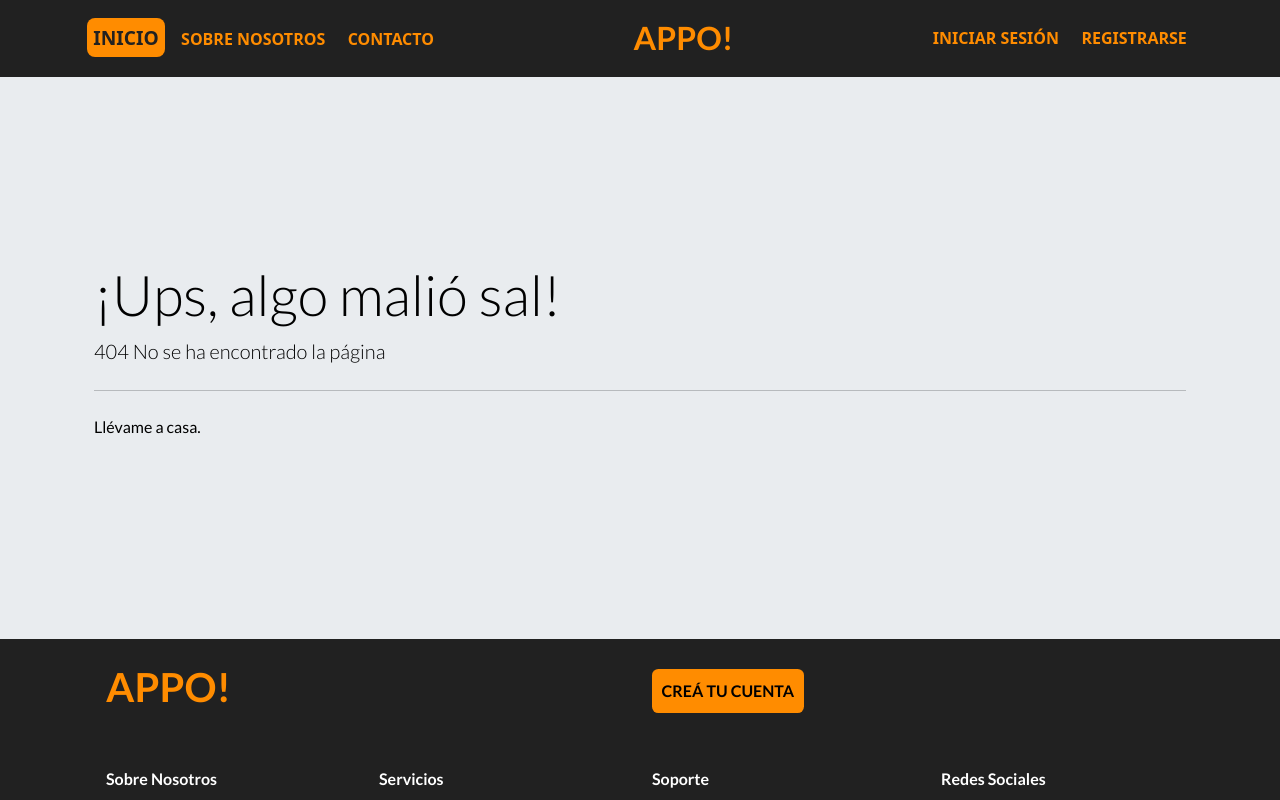
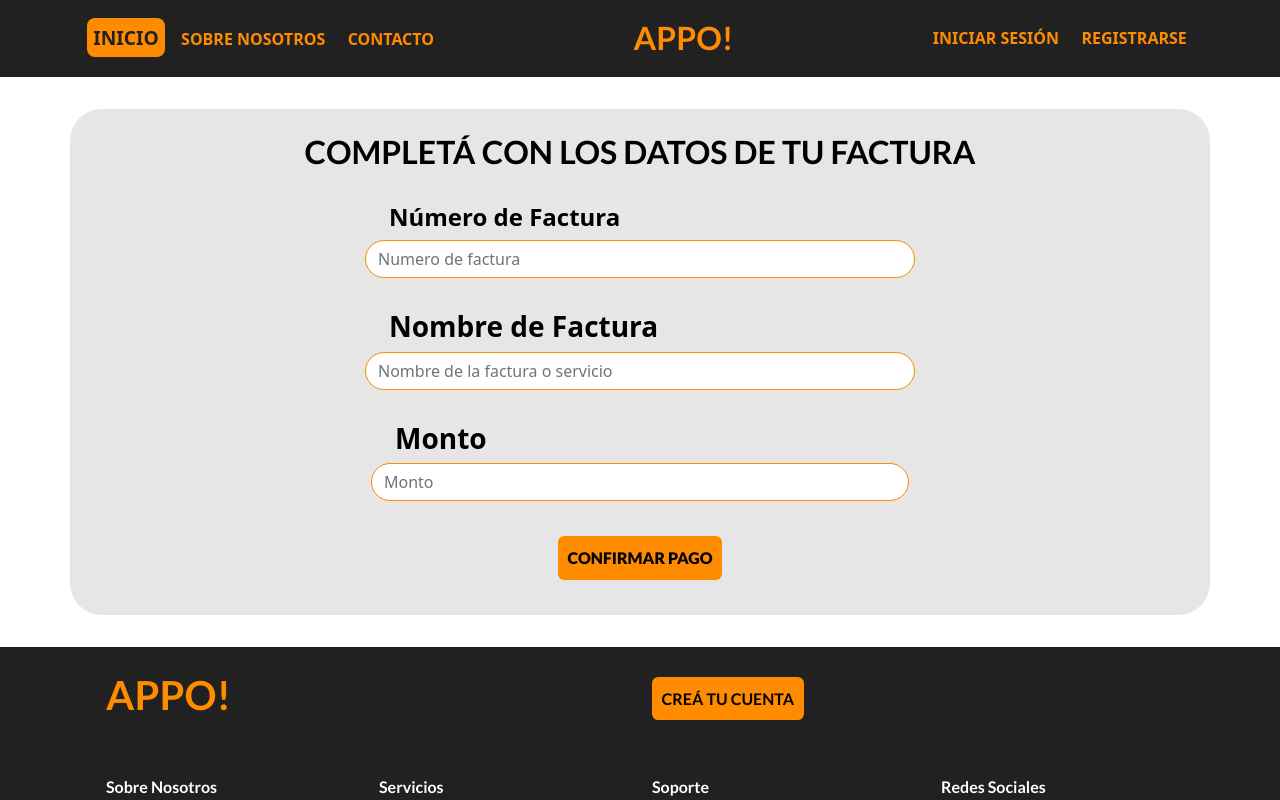
Before and after one commit to pgPilfs/pil-money-g4c-pil-money-g4c, an Angular app in the folder frontend/: page /pay-services-detail in a window 1280 px wide. Shown: the top 800 px of the page. Built offline with nearby package versions, Linux system fonts and the light colour scheme.

Commit message:
componente pagar servicio en detalle

```diff
--- a/frontend/src/app/app-routing.module.ts
+++ b/frontend/src/app/app-routing.module.ts
@@ -14,6 +14,7 @@
  { path: 'ingreso-money', loadChildren: () => import('./modules/pages/wallet/ingreso-money/ingreso-money.module').then(m => m.IngresoMoneyModule)},
  { path: 'pay-services', loadChildren: () => import('./modules/pages/wallet/pay-services/pay-services.module').then(m => m.PayServicesModule)},
  { path: 'inversion', loadChildren: () => import('./modules/pages/wallet/inversion/inversion.module').then(m => m.InversionModule)},
+ { path: 'pay-services-detail', loadChildren: () => import('./modules/pages/wallet/pay-services-detail/pay-services-detail.module').then(m => m.PayServicesDetailModule)},
  { path: '**', loadChildren: () => import('./modules/pages/not-found/not-found.module').then(m => m.NotFoundModule)}];
 
 @NgModule({
--- /dev/null
+++ b/frontend/src/app/modules/pages/wallet/pay-services-detail/pay-services-detail-routing.module.ts
@@ -0,0 +1,11 @@
+import { NgModule } from '@angular/core';
+import { RouterModule, Routes } from '@angular/router';
+import { PayServicesDetailComponent } from './pay-services-detail.component';
+
+const routes: Routes = [{ path: '', component: PayServicesDetailComponent }];
+
+@NgModule({
+  imports: [RouterModule.forChild(routes)],
+  exports: [RouterModule]
+})
+export class PayServicesDetailRoutingModule { }
--- /dev/null
+++ b/frontend/src/app/modules/pages/wallet/pay-services-detail/pay-services-detail.component.css
@@ -0,0 +1,89 @@
+h4{
+    color: black;
+}
+
+.button {
+    background-color: #ff8c00;
+    transition: all .2s ease;
+}
+
+
+nav {
+    background-color: #696969;
+}
+
+/***************************  GENERAL UTILITIES  *****************************/
+
+a {
+    margin: .3rem;
+    padding: .4rem;
+    text-transform: uppercase;
+    font-size: 1rem;
+    font-weight: 700;
+    color: #c26e08;
+    text-decoration: none;
+    transition: all .1s;
+    border-radius: .5rem;
+}
+
+/***************************  NAVBAR  *****************************/
+
+
+a:hover , .navbtns a:hover {
+    color: #212121;
+    background-color: #FB8F07;
+}
+.navbtns .bot_seleccionado:hover {
+    color: #fff;
+    background-color: #ff8c00;
+}
+
+body{
+    background-color: rgb(245, 243, 243);
+}
+
+
+.container {
+    margin-top: 2rem;
+    margin-bottom: 2rem;
+    display: flex;
+    flex-direction: column;
+    justify-content: center;
+    background-color: #e6e6e6;
+    border-radius: 2rem;
+}
+p, label {
+    color: #000;
+    font-weight: bolder;
+    text-align: center;
+}
+
+h1{
+    color: black;
+}
+input {
+    border-color: #FB8F07;
+    border-radius: 4rem;
+    transition: all .3s ease;
+}
+input:focus {
+    border-color: #f89f33;
+    box-shadow: 0 0rem .5rem #f89f33;
+}
+
+p{
+    color: black;
+}
+
+h4{
+    color: black;
+}
+
+.button {
+    background-color: #ff8c00;
+    transition: all .2s ease;
+}
+
+#tablaDeServicios{
+
+}
--- /dev/null
+++ b/frontend/src/app/modules/pages/wallet/pay-services-detail/pay-services-detail.component.html
@@ -0,0 +1,54 @@
+<div>
+
+        <div class="login container p-3">
+            <div class="row">
+                <div class="d-inline-flex p-2 bd-highlight justify-content-center">
+                    <p class="h2">COMPLETÁ CON LOS DATOS DE TU FACTURA</p>
+                </div>
+            </div>
+
+
+
+            <div class="row justify-content-center">
+                <div class="col-6 p-2 m-2">
+                    <label for="nroFac" class="form-label h4 px-4">Número de Factura</label>
+                    <input type="nroFac" class="form-control" id="nroFac" placeholder="Numero de factura"
+                        aria-describedby="nroFacHelp">
+                    <!--<small *ngIf="correoNoValido" style="color: red"
+                        class="text-danger d-inline-flex m-2 px-4 bd-highlight justify-content-center">Ingrese un correo
+                        electronico válido</small>-->
+
+                </div>
+            </div>
+
+            <!--Campo password-->
+
+
+            <div class="row justify-content-center">
+                <div class="col-6 p-2 m-2">
+                    <label for="exampleInputPassword1" class="form-label px-4 h3">Nombre de Factura</label>
+                    <input class="form-control" placeholder="Nombre de la factura o servicio">
+            </div>
+
+            <div class="row justify-content-center">
+                <div class="col-6 p-2 m-2">
+                    <label for="exampleInputPassword1" class="form-label px-4 h3">Monto</label>
+                    <input class="form-control" placeholder="Monto">
+            </div>
+
+
+
+            <div class="row">
+                <div class="d-inline-flex p-2 bd-highlight justify-content-center">
+                    <a [routerLink]="['/wallet']">
+                        <button type="submit" class="button">
+                            CONFIRMAR PAGO
+                        </button>
+                    </a>
+
+
+                </div>
+            </div>
+        </div>
+
+</div>
--- /dev/null
+++ b/frontend/src/app/modules/pages/wallet/pay-services-detail/pay-services-detail.component.ts
@@ -0,0 +1,15 @@
+import { Component, OnInit } from '@angular/core';
+
+@Component({
+  selector: 'app-pay-services-detail',
+  templateUrl: './pay-services-detail.component.html',
+  styleUrls: ['./pay-services-detail.component.css']
+})
+export class PayServicesDetailComponent implements OnInit {
+
+  constructor() { }
+
+  ngOnInit(): void {
+  }
+
+}
--- a/frontend/src/app/modules/pages/wallet/pay-services/pay-services.component.html
+++ b/frontend/src/app/modules/pages/wallet/pay-services/pay-services.component.html
@@ -71,7 +71,7 @@
               <tr *ngFor="let item of Items">
                 <td>{{ item.nombreServicio | uppercase }}</td>
                 <td class="text-center text-nowrap">
-                  <button type="button" class="button" data-bs-toggle="modal" data-bs-target="#exampleModal"
+                  <button [routerLink]="['/pay-services-detail']" type="button" class="button" data-bs-toggle="modal" data-bs-target="#exampleModal"
                     title="Pagar">
                     PAGAR
                   </button>
--- a/frontend/src/app/modules/pages/wallet/wallet.module.ts
+++ b/frontend/src/app/modules/pages/wallet/wallet.module.ts
@@ -7,6 +7,7 @@
 import { IngresoMoneyModule } from './ingreso-money/ingreso-money.module';
 import { PayServicesComponent } from './pay-services/pay-services.component';
 import { PayServicesModule } from './pay-services/pay-services.module';
+import { PayServicesDetailComponent } from './pay-services-detail/pay-services-detail.component';
 
 
 @NgModule({
```
Also changed, not shown: frontend/src/app/modules/pages/wallet/pay-services-detail/pay-services-detail.module.ts (added, +15 -0 lines), 1 other file (tests, documents, lock files or other folders).
